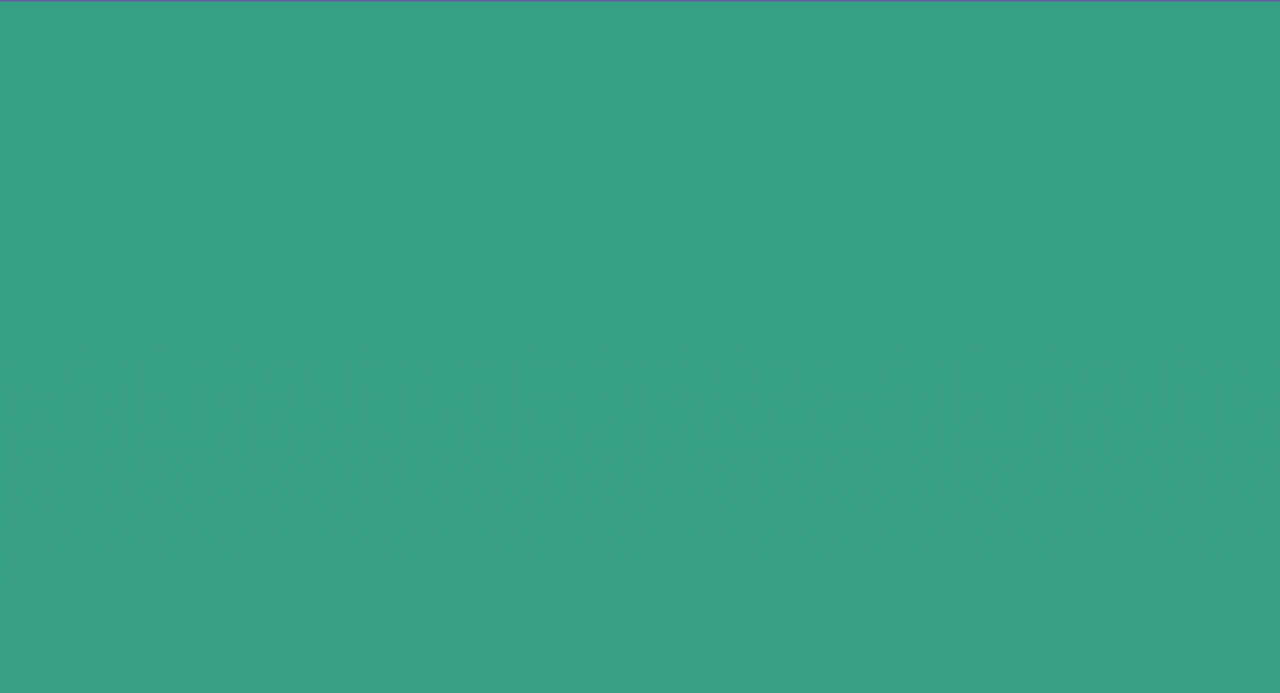
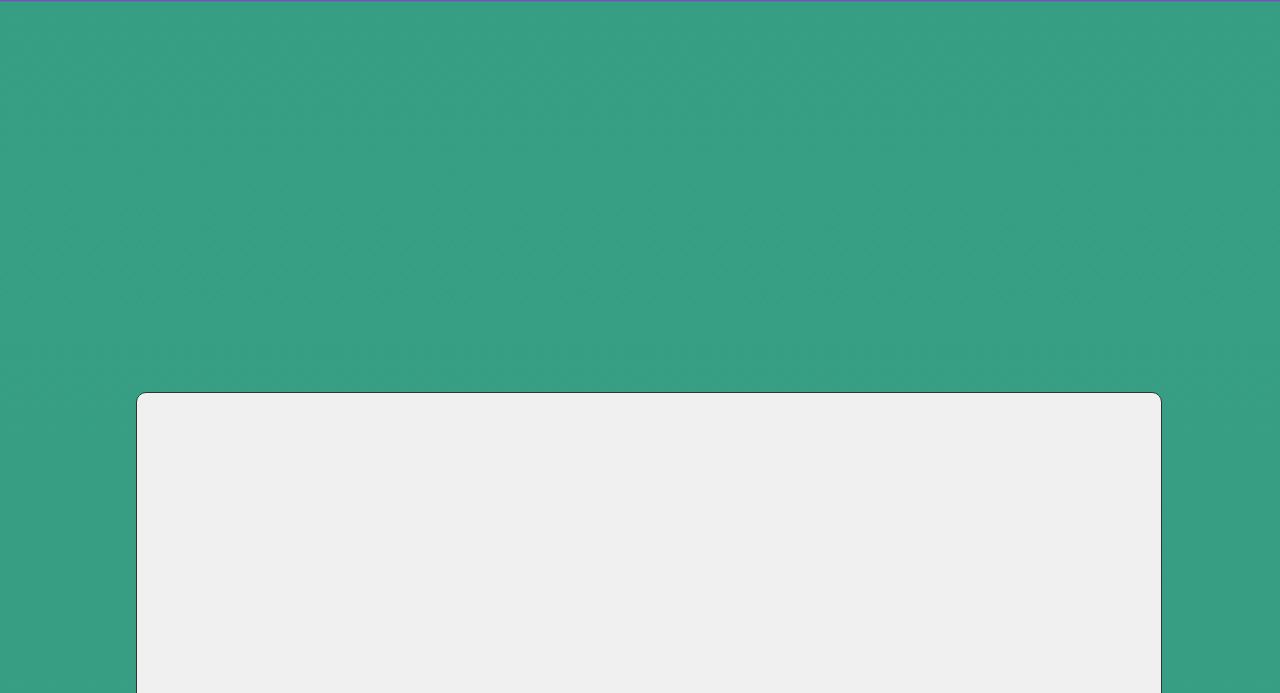
Before and after one commit to Artem-Lazariev/cards, a plain HTML site: page index.html in a window 1280 px wide. Shown: the top 693 px of the page. Drawn offline with Linux system fonts and the light colour scheme.

Commit message:
make cards bigger

```diff
--- a/CSS.css
+++ b/CSS.css
@@ -14,10 +14,10 @@ body{
 .card-container {
     perspective: 1000px; /* додає 3D ефект */
     width: 100vw;
-    height: 500px;
+    height: calc(500px + 30vw);
     border-radius: 200px;
-    padding-top: 60vw;
-    padding-bottom: 60vw;
+    padding-top: 30vw;
+    padding-bottom: 30vw;
 }
 
 .card {
```
